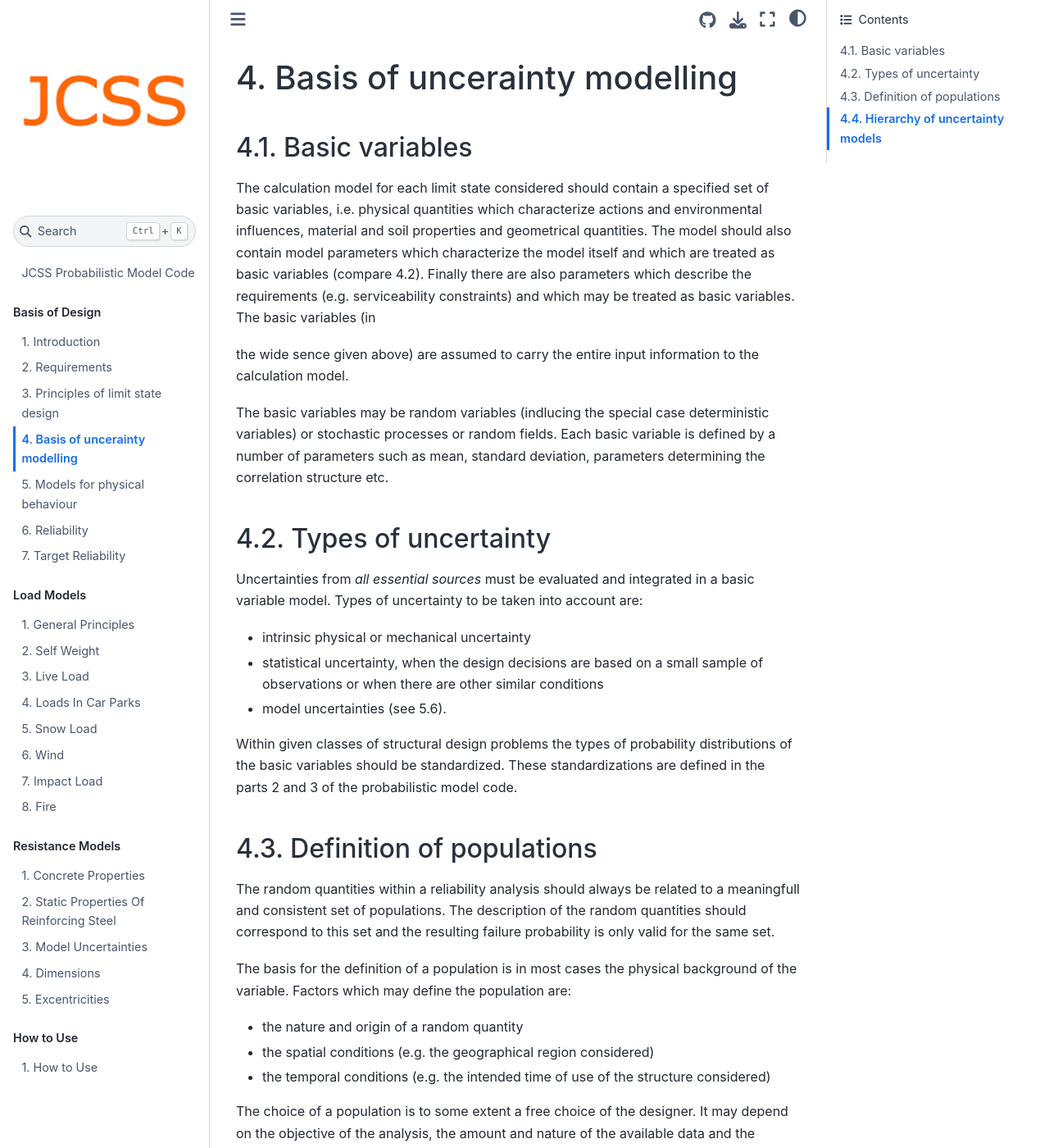
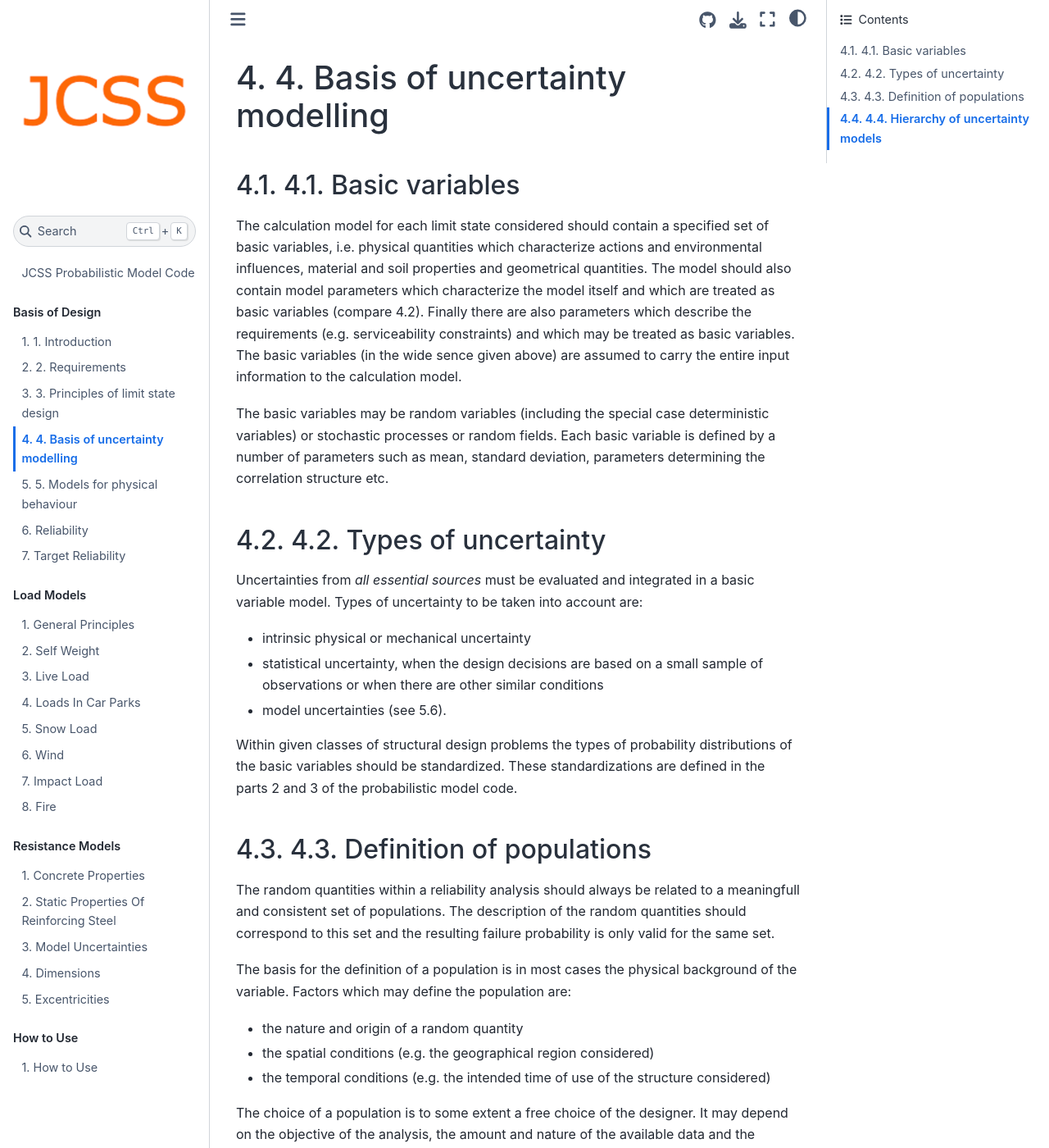
Before and after one commit to JCSS-PMC/PMC, a Jupyter Book: the page built from part-01/basis-of-uncerainty-modelling.md, in a window 1280 px wide and 1400 px high. Shown: the whole window at 82% size. Built offline with Jupyter Book 1.0.4 settings and Sphinx 7.4.7 and the Sphinx Book theme 1.1.4, drawn with Linux system fonts in a browser that asks for light colours; some of the changed text lies outside the part shown.

Commit message:
Part_0 & Part_1 (sections 1 - 5) updates
Part 0 - reporter and president of JCSS added

Part 1 - Section 1  introduction - chapter structure added
Part 1 - Section 2 requirements - chapter structure added and text formatting modified to make simpler

Part 1 - Section 3 principles of limit state design - chapter structure added, text formatting corrected, typos corrected and equation number added.

Part 1 - Section 4 basis of uncertainty modelling- chapter structure added, text formatting corrected, typos corrected and equation numbers added.

Part 1 - Section 5 models for physical behaviour - chapter structure added, text formatting corrected, typos corrected and equation numbers added.

````diff
--- a/part-01/basis-of-uncerainty-modelling.md
+++ b/part-01/basis-of-uncerainty-modelling.md
@@ -1,6 +1,6 @@
-# Basis of uncerainty modelling
+# 4. Basis of uncertainty modelling
 
-## Basic variables
+## 4.1. Basic variables
 
  The calculation model for each limit state considered should contain a
  specified set of basic variables, i.e. physical quantities which
@@ -10,18 +10,16 @@
  treated as basic variables (compare 4.2). Finally there are also
  parameters which describe the requirements (e.g. serviceability
  constraints) and which may be treated as basic variables. The basic
- variables (in
-
- the wide sence given above) are assumed to carry the entire input
+ variables (in the wide sence given above) are assumed to carry the entire input
  information to the calculation model.
 
- The basic variables may be random variables (indlucing the special
+ The basic variables may be random variables (including the special
  case deterministic variables) or stochastic processes or random
  fields. Each basic variable is defined by a number of parameters such
  as mean, standard deviation, parameters determining the correlation
  structure etc.
 
-## Types of uncertainty
+## 4.2. Types of uncertainty
 
  Uncertainties from *all essential sources* must be evaluated and
  integrated in a basic variable model. Types of uncertainty to be taken
@@ -40,7 +38,7 @@
  standardized. These standardizations are defined in the parts 2 and 3
  of the probabilistic model code.
 
-## Definition of populations
+## 4.3. Definition of populations
 
  The random quantities within a reliability analysis should always be
  related to a meaningfull and consistent set of populations. The
@@ -78,7 +76,7 @@
  again in order not to get too complicated rules (randomizing). This
  means that the variability within the population is increased.
 
-## Hierarchy of uncertainty models
+## 4.4. Hierarchy of uncertainty models
 
  This section contains a convenient and recommended mathematical
  description in general terms of a hierarchical model which can be used
@@ -86,15 +84,11 @@
  model have to be stated more precisely for each specific variable. The
  model is associated with a hierarchical set of subpopulations.
 
- The hierarchical model assumes that a random quantity $\vec{X}$ can be written
+ The hierarchical model assumes that a random quantity $X$ can be written
  as a function of several variables, each one representing a specific
  type of variability:
 
-
-```{math}
-:label: eq3
-X_{ijk} = f(Y_i,Y_{ij},Y_{ijk})
-```
+$$X_{ijk} = f(Y_i,Y_{ij},Y_{ijk})\tag{3}$$
 
  The $Y$ represent various origins, time scales of fluctuation or spatial
  scales of fluctuation.
--- a/part-01/introduction.md
+++ b/part-01/introduction.md
@@ -1,4 +1,4 @@
-# Introduction
+# 1. Introduction
 
 This part treats the general principles for a probabilistic design of load bearing structures. The more detailed aspects dealing with the probabilistic description of loads are treated in part 2. In the same way the probabilistic description of structural resistance parameters is treated in part 3.
 
````
Also changed, not shown: part-00/intro.md (+4 -2 lines), part-01/models-for-physical-behaviour.md (+22 -36 lines), part-01/principles-of-limit-state-design.md (+16 -23 lines), part-01/requirements.md (+5 -7 lines).
